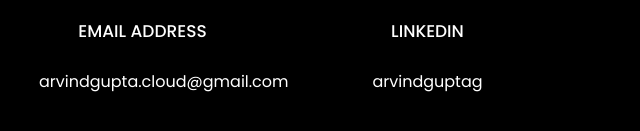
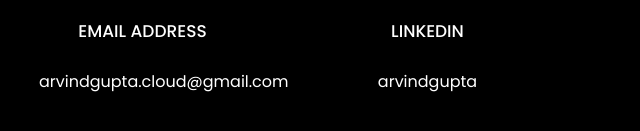
Before and after one commit to arvindgupta-cloud/arvindgupta-cloud.github.io, a plain HTML site: page index.html in a window 1280 px wide. Shown: the part 4649-4780 px from the top of the page, 640-1280 px from the left. Drawn offline with Linux system fonts and the light colour scheme; files whose address does not match are found by name.

Commit message:
updated the resume

```diff
--- a/index.html
+++ b/index.html
@@ -298,8 +298,8 @@
                   </script>
                   <br><br>
                   <p>
-                    <a href="https://www.instagram.com/guptagarvind/" class="btn btn-primary py-3 px-4">My Instagram</a>
-                    <a href="https://www.linkedin.com/in/arvindguptag/" class="btn btn-white btn-outline-white py-3 px-4">My LinkedIn</a>
+                    <a href="https://www.instagram.com/arvindgupta/" class="btn btn-primary py-3 px-4">My Instagram</a>
+                    <a href="https://www.linkedin.com/in/arvindgupta/" class="btn btn-white btn-outline-white py-3 px-4">My LinkedIn</a>
                   </p>
                 </div>
               </div>
@@ -511,7 +511,7 @@
                 <span class="icon-linkedin"></span>
               </div>
               <h3 class="mb-4">LinkedIn</h3>
-              <p><a href="https://www.linkedin.com/in/arvindguptag/">arvindguptag</a></p>
+              <p><a href="https://www.linkedin.com/in/arvindgupta/">arvindgupta</a></p>
             </div>
           </div>
         </div>
```
